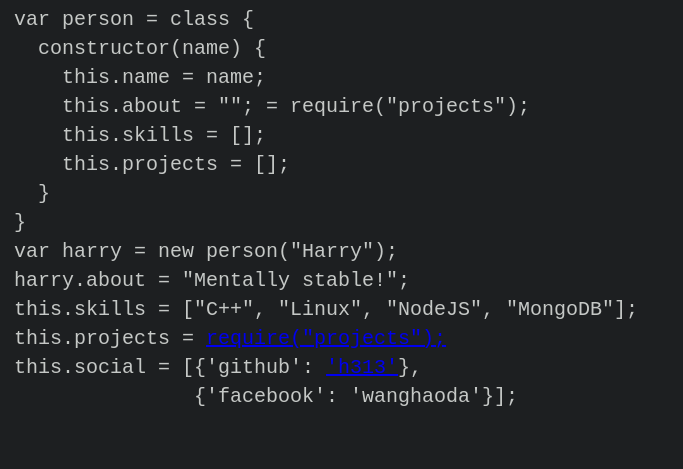
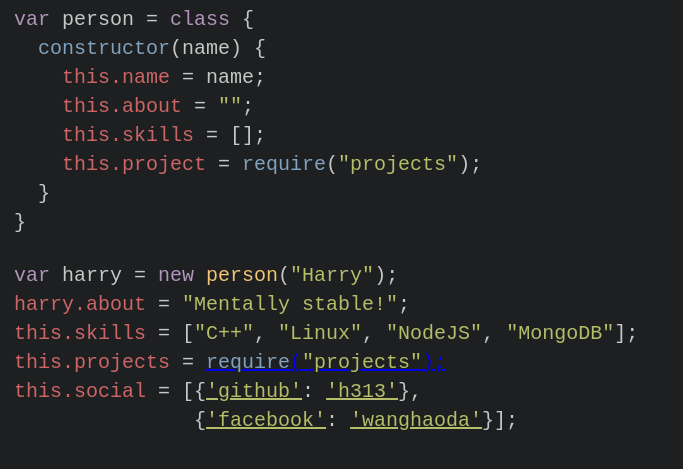
Before and after one commit to rootw4re/h313.github.io, a Jekyll site: the page built from index.html, in a window 1280 px wide. Shown: the top 469 px of the page, without its empty margins (0-683 px from the left). Built offline with Jekyll 4.4.1, drawn with Linux system fonts in a browser that asks for light colours; nearby versions of some CDN libraries.

Commit message:
code highlighting

```diff
--- a/css/style.css
+++ b/css/style.css
@@ -6,6 +6,26 @@ p {
   white-space: pre;
 }
 
+.desc {
+  color: #B294BA;
+}
+
+.func {
+  color: #81A2BE;
+}
+
+.str {
+  color: #B5BD68;
+}
+
+.class {
+  color: #F0C674;
+}
+
+.obj {
+  color: #CC6666;
+}
+
 body {
   background-color: #1D1F21;
 }
--- a/index.html
+++ b/index.html
@@ -4,19 +4,19 @@ layout: default
 ---
 
 <div>
-  <p>var person = class {</p>
-  <p>  constructor(name) {</p>
-  <p>    this.name = name;</p>
-  <p>    this.about = ""; = require("projects");</p>
-  <p>    this.skills = [];</p>
-  <p>    this.projects = [];</p>
+  <p><span class="desc">var</span> person = <span class="desc">class</span> {</p>
+  <p>  <span class="func">constructor</span>(name) {</p>
+  <p>    <span class="obj">this.name</span> = name;</p>
+  <p>    <span class="obj">this.about</span> = <span class="str">""</span>;</p>
+  <p>    <span class="obj">this.skills</span> = [];</p>
+  <p>    <span class="obj">this.project</span> = <span class="func">require</span>(<span class="str">"projects"</span>);</p>
   <p>  }</p>
   <p>}</p>
-
-  <p>var harry = new person("Harry");</p>
-  <p>harry.about = "Mentally stable!";</p>
-  <p>this.skills = ["C++", "Linux", "NodeJS", "MongoDB"];</p>
-  <p>this.projects = <a href="{{ 'projects.html' | prepend: site.url }}">require("projects");</a></p>
-  <p>this.social = [{'github': <a href="https://github.com/h313">'h313'</a>},</p>
-  <p>               {'facebook': 'wanghaoda'}];</p>
+  <br>
+  <p><span class="desc">var</span> harry = <span class="desc">new</span> <span class="class">person</span>(<span class="str">"Harry"</span>);</p>
+  <p><span class="obj">harry.about</span> = <span class="str">"Mentally stable!"</span>;</p>
+  <p><span class="obj">this.skills</span> = [<span class="str">"C++"</span>, <span class="str">"Linux"</span>, <span class="str">"NodeJS"</span>, <span class="str">"MongoDB"</span>];</p>
+  <p><span class="obj">this.projects</span> = <a href="{{ 'projects.html' | prepend: site.url }}"><span class="func">require</span>(<span class="str">"projects"</span>);</a></p>
+  <p><span class="obj">this.social</span> = [{<a href="https://github.com/h313" class="str">'github'</a>: <a href="https://github.com/h313" class="str">'h313'</a>},</p>
+  <p>               {<a href="https://github.com/h313" class="str">'facebook'</a>: <a href="https://www.facebook.com/wanghaoda" class="str">'wanghaoda'</a>}];</p>
 </div>
--- a/js/home.js
+++ b/js/home.js
@@ -1,9 +1,9 @@
 var person = class {
   constructor(name) {
     this.name = name;
-    this.about = ""; = require("projects");
+    this.about = "";
     this.skills = [];
-    this.projects = [];
+    this.projects = require("projects");
   }
 }
 
```
